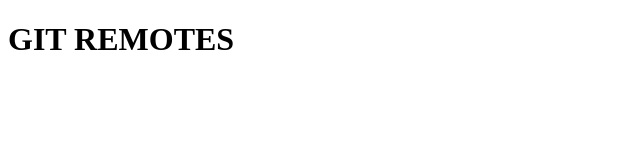
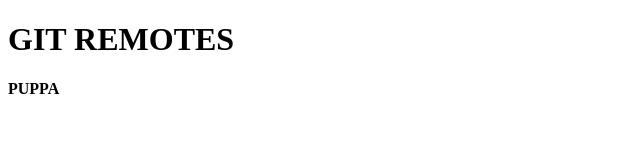
Before and after one commit to Jupiterino/Es3Git, a plain HTML site: page index.html in a window 1280 px wide. Shown: the full height of the page, 0-640 px from the left. Drawn offline with Linux system fonts and the light colour scheme.

Commit message:
modified index html

```diff
--- a/index.html
+++ b/index.html
@@ -9,5 +9,6 @@
 <body>
 
     <h1 class="testo">GIT REMOTES</h1>
+    <h4>PUPPA</h4>
 </body>
 </html>
```
